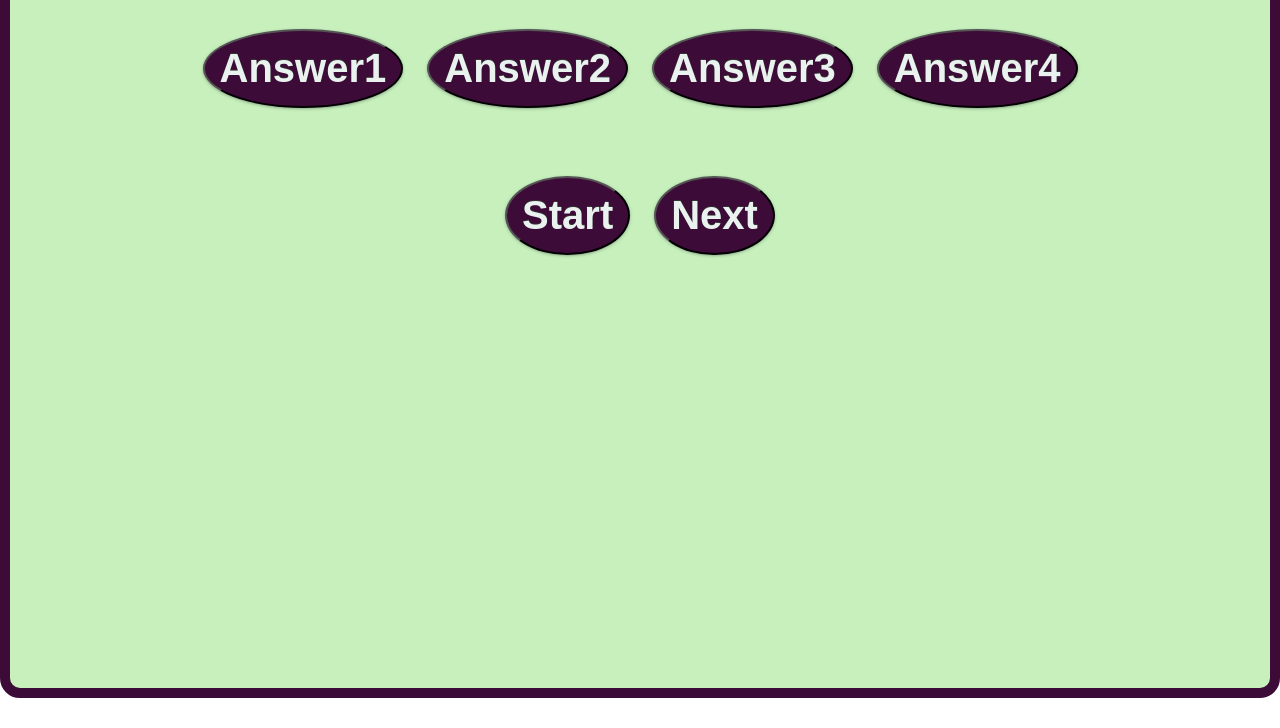
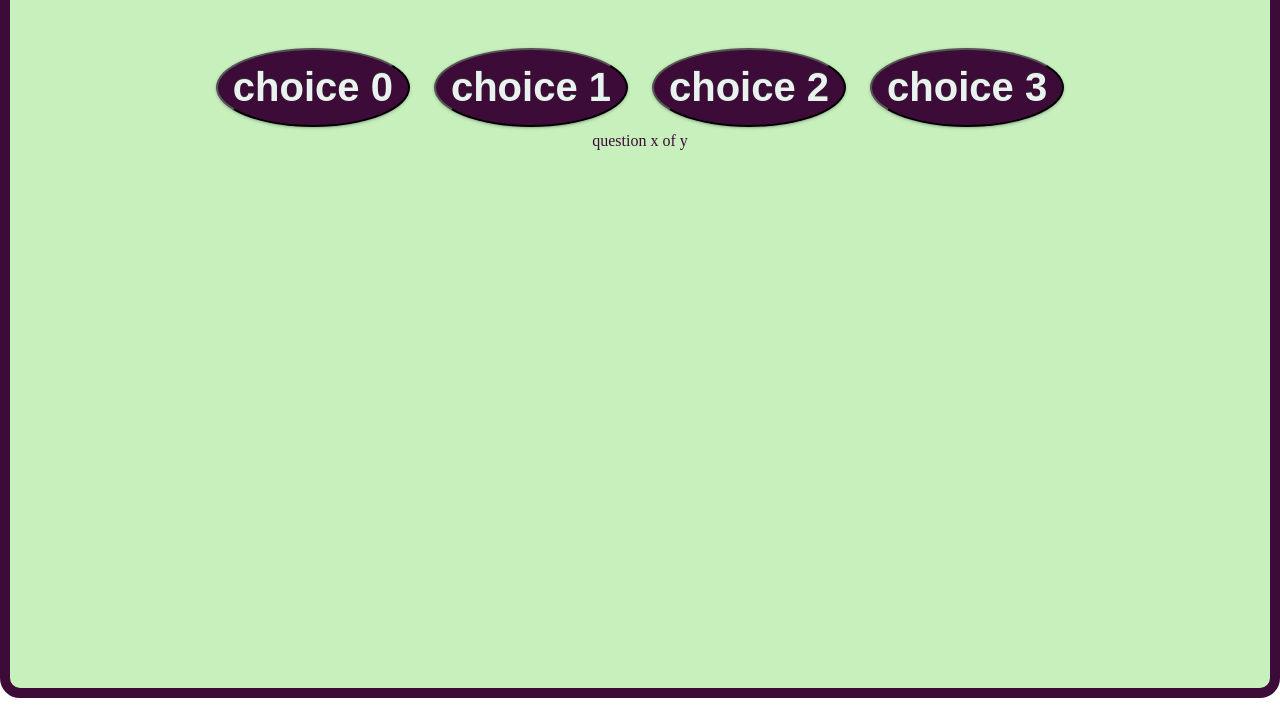
Before and after one commit to Charlie-Lambino-Worthington/terriprachettquiz, a plain HTML site: page author.html in a window 1280 px wide. Shown: the part 72-800 px from the top of the page. Drawn offline with Linux system fonts and the light colour scheme.

Commit message:
change format of author.html

```diff
--- a/author.html
+++ b/author.html
@@ -11,20 +11,19 @@
 </head>
 <body>
     <div class="container homepage">
-        <div class="container-question hide">
-           <div class="question">Question</div>
-           <div class="answerbuttons btn-grid">
-            <button class="btn">Answer1</button>
-            <button class="btn">Answer2</button>
-            <button class="btn">Answer3</button>
-            <button class="btn">Answer4</button>
-           </div>
+       <div id="authorquiz" class="centered">
+        <h1>Terry Prachett Author Quiz</h1>
+        <h2 id="authorquestion" class="headline-seconday--grouped"></h2>
+        <h3 id="authorscore"></h3>
 
-            <div class="controls">
-             <button class="start-btn btn">Start</button>
-             <button class="next-btn btn hide">Next</button>
-            </div>
-        </div>
-    </div>
+        <button id="choice0" class="btn--default">choice 0</button>
+        <button id="choice1" class="btn--default">choice 1</button>
+        <button id="choice2" class="btn--default">choice 2</button>
+        <button id="choice3" class="btn--default">choice 3</button>
+       </div>
+    <footer>
+        <p id="progress">question x of y</p>
+    </footer>
+    <script src="assets/js/script.js"></script>
 </body>
 </html>
```
Also changed, not shown: industry.html (+1 -0 lines), assets/js/script.js (added).
